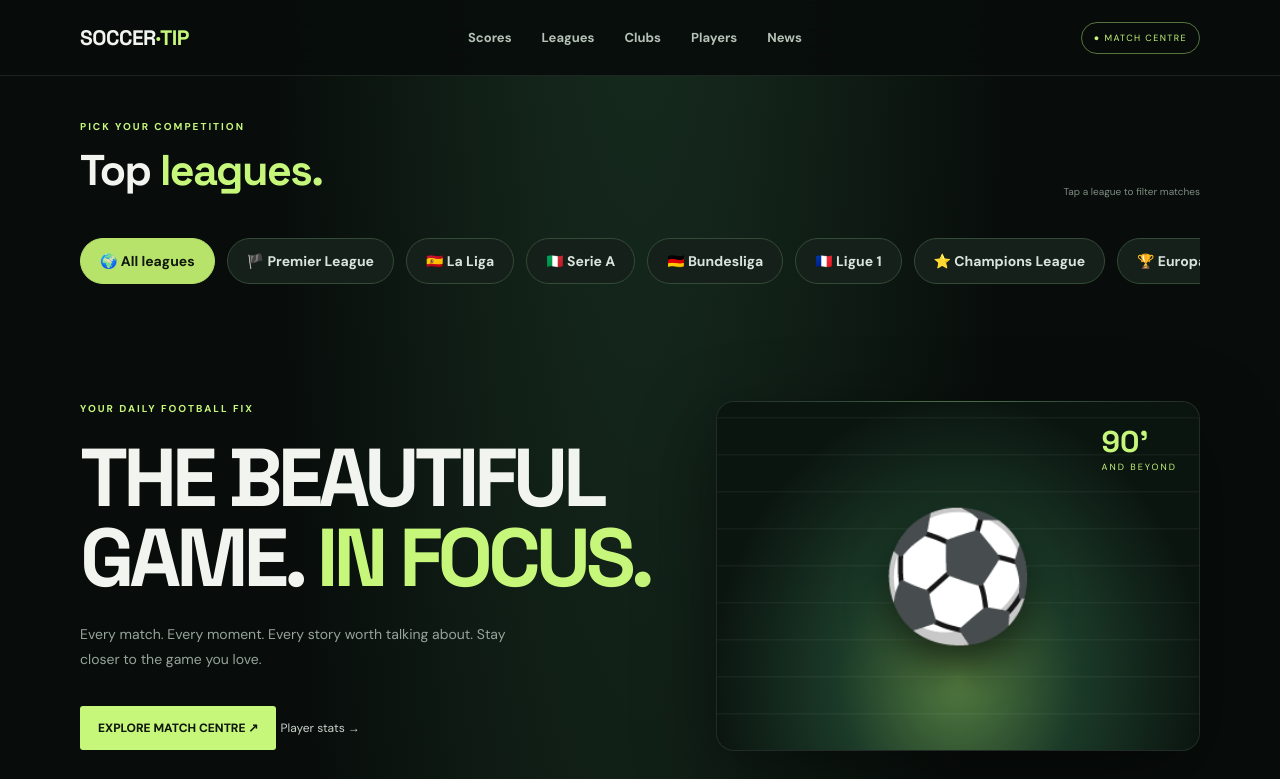
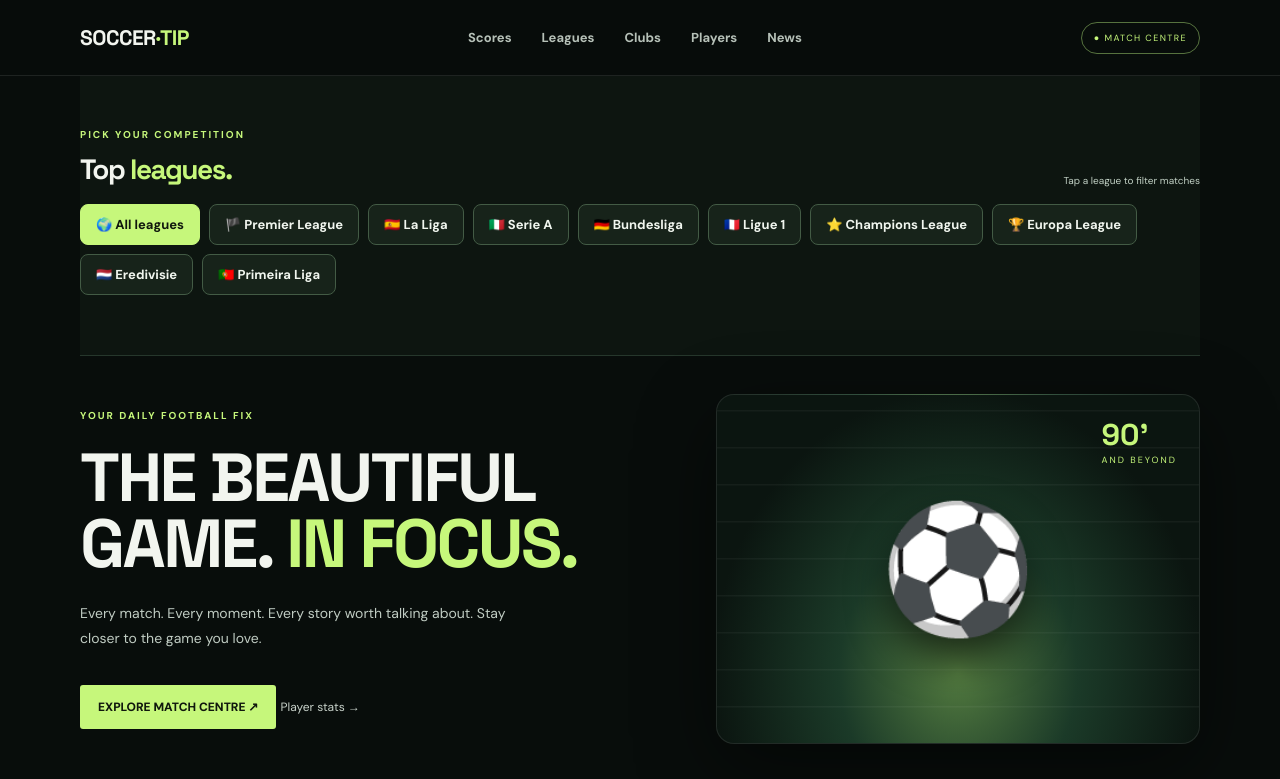
Before and after one commit to sangramlapulga-dev/Soccer-Tip, a plain HTML site: page index.html in a window 1280 px wide. Shown: the top 779 px of the page. Drawn offline with Linux system fonts and the light colour scheme; no server answers.

Commit message:
Improve contrast and make league selector clear and immediately visible

```diff
--- a/styles.css
+++ b/styles.css
@@ -91,3 +91,25 @@ nav a{font-weight:700;transition:color .2s}
 #live-indicator{white-space:nowrap}
 .footer{align-items:center}
 @media(max-width:760px){.top{padding:0 5%;}.hero h1{letter-spacing:-3px}.match-search{width:100%;min-width:0}.score-tools{gap:10px}.score-tools .tabs{overflow-x:auto;flex-wrap:nowrap}.tab{white-space:nowrap}.section{padding:54px 0}.featured-league-rail{margin-right:-5%;padding-right:5%}}
+
+/* Clarity and league discovery pass */
+body{background:#080d0b}
+.top-leagues-section{position:relative;margin:0 auto;padding:22px 0 18px;background:#0d1510;border-bottom:1px solid #26372c}
+.top-leagues-section .heading{margin-bottom:12px}
+.top-leagues-section .heading h2{font-size:28px}
+.top-leagues-section .disclaimer{color:#c1d0c4}
+.featured-league-rail{display:flex;flex-wrap:wrap;overflow:visible;gap:9px;padding:5px 0 8px;scroll-snap-type:none}
+.featured-league-rail .league-chip{flex:0 0 auto;padding:11px 15px;background:#17231a;border:1px solid #435b45;color:#f1f6ef;font-size:13px;font-weight:700;border-radius:8px}
+.featured-league-rail .league-chip.active{background:#c6f77b;border-color:#c6f77b;color:#10170d}
+#league-rail{display:flex;flex-wrap:wrap;overflow:visible;scroll-snap-type:none;padding:8px 0 14px}
+#league-rail .league-chip{border-radius:8px;padding:9px 13px}
+.hero{min-height:400px;padding-top:38px;padding-bottom:38px}
+.hero h1{font-size:clamp(42px,5.5vw,68px);letter-spacing:-2.5px}
+.hero p{color:#c0ccc3}
+.section{padding-top:52px;padding-bottom:52px}
+.subheading h3{color:#f5f8f3}
+.match-card{background:#121d16;border-color:#3b5140;box-shadow:none}
+.match-card-top,.match-card-foot,.match-card-score small,.match-team strong{color:#d0ddd3}
+.match-card-top b{color:#d4e2d7}
+.disclaimer{color:#b2c0b6}
+@media(max-width:600px){.top-leagues-section{padding:18px 0 14px}.top-leagues-section .heading h2{font-size:24px}.featured-league-rail{gap:8px}.featured-league-rail .league-chip{font-size:12px;padding:10px 12px}.hero{min-height:auto;padding:35px 0}.section{padding-top:38px;padding-bottom:38px}}
```
